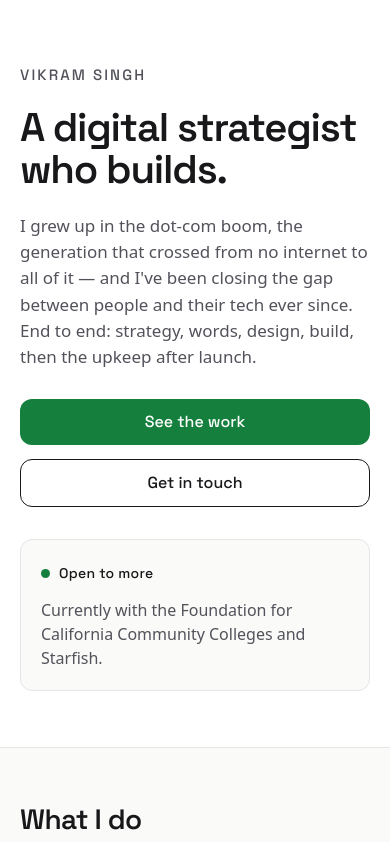
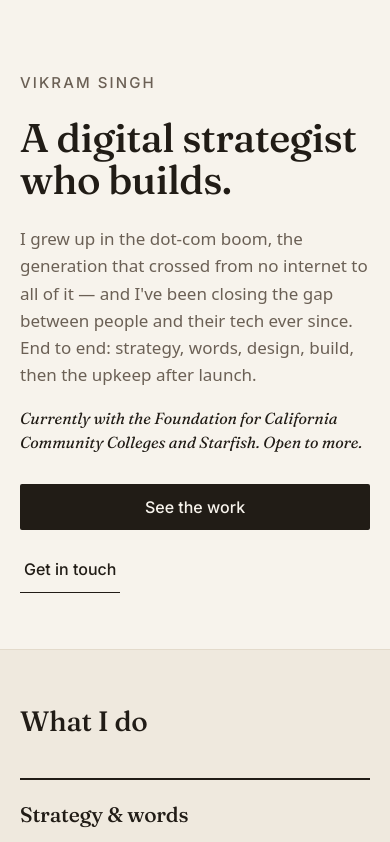
Before and after one commit to s1nghularity/personal-portfolio, a React (Create React App) app: page / in a window 390 px wide. Shown: the top 842 px of the page. Built offline with nearby package versions, Linux system fonts and the light colour scheme.

Commit message:
Refine to literary editorial: Fraunces serif, warm paper/ink, oxblood accent, square corners; simplify hero

```diff
--- a/public/index.html
+++ b/public/index.html
@@ -5,12 +5,12 @@
     <link rel="stylesheet" href="https://maxst.icons8.com/vue-static/landings/line-awesome/line-awesome/1.3.0/css/line-awesome.min.css">
     <link rel="icon" href="%PUBLIC_URL%/favicon.ico" />
     <meta name="viewport" content="width=device-width, initial-scale=1" />
-    <meta name="theme-color" content="#FFFFFF" />
+    <meta name="theme-color" content="#F7F3EC" />
 
-    <!-- type: Space Grotesk (headings) / Inter (body) -->
+    <!-- type: Fraunces (headings, literary serif) / Inter (body) -->
     <link rel="preconnect" href="https://fonts.googleapis.com" />
     <link rel="preconnect" href="https://fonts.gstatic.com" crossorigin />
-    <link href="https://fonts.googleapis.com/css2?family=Space+Grotesk:wght@500;600;700&family=Inter:wght@400;500;600&display=swap" rel="stylesheet" />
+    <link href="https://fonts.googleapis.com/css2?family=Fraunces:ital,opsz,wght@0,9..144,400;0,9..144,500;0,9..144,600;1,9..144,400;1,9..144,500&family=Inter:wght@400;500;600&display=swap" rel="stylesheet" />
 
     <meta
       name="description"
--- a/src/App.css
+++ b/src/App.css
@@ -6,26 +6,26 @@
 @import url('./styles/Contact.css');
 
 /* ============================================================
-   DESIGN TOKENS  —  capable studio: white/ink, one blue accent
+   DESIGN TOKENS  —  literary editorial: warm paper/ink, one oxblood accent
    ============================================================ */
 :root {
   /* surfaces */
-  --bg: #FFFFFF;
-  --bg-alt: #FAFAF8;       /* warm alternate */
+  --bg: #F7F3EC;          /* warm ivory paper */
+  --bg-alt: #EFE9DE;      /* slightly deeper warm, for alternating sections */
 
   /* text */
-  --ink: #18181B;
-  --ink-soft: #52525B;
+  --ink: #211C16;         /* warm near-black */
+  --ink-soft: #6B6055;    /* warm taupe-gray */
 
-  /* one accent — links, CTA, small marks */
-  --accent: #15803D;
-  --accent-press: #166534;
+  /* one accent — seasoned oxblood, used sparingly */
+  --accent: #8A3B2F;
+  --accent-press: #6E2D23;
 
   /* hairline */
-  --hairline: #E5E5E5;
+  --hairline: #E3DACB;    /* warm rule */
 
   /* type */
-  --font-display: 'Space Grotesk', system-ui, -apple-system, sans-serif;
+  --font-display: 'Fraunces', Georgia, 'Times New Roman', serif;
   --font-body: 'Inter', system-ui, -apple-system, sans-serif;
 
   /* spacing */
@@ -33,7 +33,7 @@
   --gutter: clamp(20px, 5vw, 40px);
   --container: 1080px;
   --measure: 68ch;
-  --radius: 12px;
+  --radius: 2px;
   --transition: 0.2s ease;
 }
 
@@ -68,9 +68,9 @@ h1, h2, h3, h4, h5, h6 {
   padding: 0;
   line-height: 1.1;
   font-family: var(--font-display);
-  font-weight: 600;
+  font-weight: 500;
   text-transform: none;
-  letter-spacing: -0.02em;
+  letter-spacing: -0.01em;
 }
 
 img { width: 100%; height: auto; display: block; }
@@ -103,73 +103,78 @@ button:focus-visible {
   font-size: 13px;
   letter-spacing: 0.14em;
   text-transform: uppercase;
-  color: var(--accent);
+  color: var(--ink-soft);
   margin: 0 0 16px;
 }
 
 .section-title {
   font-family: var(--font-display);
-  font-weight: 600;
-  font-size: clamp(28px, 4vw, 40px);
-  line-height: 1.1;
-  letter-spacing: -0.02em;
+  font-weight: 500;
+  font-size: clamp(28px, 4vw, 42px);
+  line-height: 1.12;
+  letter-spacing: -0.01em;
   color: var(--ink);
   margin: 0;
   text-wrap: balance;
 }
 
-/* buttons */
-.btn-accent,
-.btn-outline {
+/* primary CTA — solid warm ink, square, quiet */
+.btn-accent {
   display: inline-flex;
   align-items: center;
   justify-content: center;
-  font-family: var(--font-display);
+  font-family: var(--font-body);
   font-weight: 500;
   font-size: 16px;
   line-height: 1;
   padding: 15px 26px;
   border-radius: var(--radius);
   cursor: pointer;
-  transition: background-color var(--transition), color var(--transition),
-    border-color var(--transition), transform var(--transition);
+  transition: background-color var(--transition), color var(--transition);
   text-decoration: none;
-}
-
-.btn-accent {
-  background-color: var(--accent);
-  color: #fff;
+  background-color: var(--ink);
+  color: var(--bg);
 }
 
 .btn-accent:hover {
-  background-color: var(--accent-press);
-  color: #fff;
-  transform: translateY(-1px);
+  background-color: #000;
+  color: var(--bg);
 }
 
+/* secondary — plain underlined text link, not a pill */
 .btn-outline {
-  background-color: transparent;
+  display: inline-flex;
+  align-items: center;
+  font-family: var(--font-body);
+  font-weight: 500;
+  font-size: 16px;
+  line-height: 1;
+  padding: 15px 4px;
+  cursor: pointer;
+  text-decoration: none;
   color: var(--ink);
-  border: 1px solid var(--ink);
+  border-bottom: 1px solid var(--ink);
+  transition: color var(--transition), border-color var(--transition);
 }
 
 .btn-outline:hover {
-  background-color: var(--ink);
-  color: #fff;
-  transform: translateY(-1px);
+  color: var(--accent);
+  border-bottom-color: var(--accent);
 }
 
-/* text link with accent */
+/* text link — ink by default, oxblood on hover */
 .link-accent {
-  color: var(--accent);
+  color: var(--ink);
   font-weight: 500;
   text-decoration: none;
-  border-bottom: 1px solid currentColor;
+  border-bottom: 1px solid var(--ink);
   padding-bottom: 1px;
+  transition: color var(--transition), border-color var(--transition);
 }
 
 .link-accent:hover {
-  color: var(--accent-press);
+  color: var(--accent);
+  border-bottom-color: var(--accent);
 }
 
 /* scroll reveal — gated behind motion preference */
--- a/src/components/Banner.js
+++ b/src/components/Banner.js
@@ -4,15 +4,18 @@ export const Banner = () => {
   return (
     <section className='banner' id='home'>
       <Container>
-        <div className='hero-grid'>
-          <div className='hero-main'>
+        <div className='hero-copy'>
           <p className='hero-name'>Vikram Singh</p>
           <h1 className='hero-title'>A digital strategist who builds.</h1>
           <p className='hero-subhead'>
             I grew up in the dot-com boom, the generation that crossed from no
-              internet to all of it — and I've been closing the gap between
-              people and their tech ever since. End to end: strategy, words,
-              design, build, then the upkeep after launch.
+            internet to all of it — and I've been closing the gap between people
+            and their tech ever since. End to end: strategy, words, design,
+            build, then the upkeep after launch.
+          </p>
+          <p className='hero-availability'>
+            Currently with the Foundation for California Community Colleges and
+            Starfish. Open to more.
           </p>
           <div className='hero-ctas'>
             <a className='btn-accent' href='#work'>
@@ -23,18 +26,6 @@ export const Banner = () => {
             </a>
           </div>
         </div>
-
-          <aside className='hero-aside'>
-            <span className='hero-status'>
-              <span className='hero-dot' aria-hidden='true' />
-              Open to more
-            </span>
-            <p className='hero-availability'>
-              Currently with the Foundation for California Community Colleges and
-              Starfish.
-            </p>
-          </aside>
-        </div>
       </Container>
     </section>
   );
--- a/src/styles/Banner.css
+++ b/src/styles/Banner.css
@@ -1,111 +1,73 @@
 /* ============================================================
-   HERO — balanced two-column, fills the frame
+   HERO — single elegant column on warm paper
    ============================================================ */
 .banner {
   background-color: var(--bg);
-  padding-top: clamp(64px, 10vw, 120px);
+  padding-top: clamp(72px, 12vw, 148px);
   padding-bottom: var(--section-y);
   border-bottom: 1px solid var(--hairline);
 }
 
-.hero-grid {
-  display: grid;
-  grid-template-columns: 1.55fr 1fr;
-  gap: clamp(32px, 6vw, 80px);
-  align-items: end;
+.hero-copy {
+  max-width: 900px;
 }
 
 .hero-name {
-  font-family: var(--font-display);
+  font-family: var(--font-body);
   font-weight: 500;
   font-size: 15px;
   letter-spacing: 0.14em;
   text-transform: uppercase;
   color: var(--ink-soft);
-  margin: 0 0 20px;
+  margin: 0 0 22px;
 }
 
 .hero-title {
   font-family: var(--font-display);
-  font-weight: 600;
-  letter-spacing: -0.03em;
-  line-height: 1.05;
+  font-weight: 500;
+  letter-spacing: -0.015em;
+  line-height: 1.06;
   color: var(--ink);
-  font-size: clamp(40px, 6vw, 68px);
+  font-size: clamp(40px, 7vw, 80px);
+  max-width: 15ch;
   margin: 0;
   text-wrap: balance;
 }
 
 .hero-subhead {
-  max-width: 54ch;
-  margin: clamp(22px, 3vw, 30px) 0 0;
+  max-width: 56ch;
+  margin: clamp(24px, 3.5vw, 34px) 0 0;
   font-size: clamp(17px, 1.3vw, 20px);
-  line-height: 1.55;
+  line-height: 1.6;
   color: var(--ink-soft);
   text-wrap: pretty;
+}
+
+.hero-availability {
+  max-width: 56ch;
+  margin: 18px 0 0;
+  font-family: var(--font-display);
+  font-style: italic;
+  font-weight: 400;
+  font-size: clamp(16px, 1.2vw, 18px);
+  line-height: 1.5;
+  color: var(--ink);
 }
 
 .hero-ctas {
   display: flex;
   flex-wrap: wrap;
-  gap: 14px;
-  margin-top: clamp(28px, 4vw, 40px);
-}
-
-/* availability card on the right */
-.hero-aside {
-  border: 1px solid var(--hairline);
-  border-radius: var(--radius);
-  background-color: var(--bg-alt);
-  padding: clamp(20px, 2vw, 28px);
-}
-
-.hero-status {
-  display: inline-flex;
   align-items: center;
-  gap: 9px;
-  font-family: var(--font-display);
-  font-weight: 500;
-  font-size: 14px;
-  letter-spacing: 0.02em;
-  color: var(--ink);
-  margin-bottom: 14px;
-}
-
-.hero-dot {
-  width: 9px;
-  height: 9px;
-  border-radius: 50%;
-  background-color: var(--accent);
-}
-
-.hero-availability {
-  margin: 0;
-  font-size: 16px;
-  line-height: 1.5;
-  color: var(--ink-soft);
-}
-
-@media (max-width: 820px) {
-  .hero-grid {
-    grid-template-columns: 1fr;
-    gap: 32px;
-    align-items: start;
-  }
-
-  .hero-aside {
-    justify-self: start;
-    max-width: 36ch;
-  }
+  gap: 12px 28px;
+  margin-top: clamp(30px, 4vw, 42px);
 }
 
 @media (max-width: 480px) {
-  .hero-ctas .btn-accent,
-  .hero-ctas .btn-outline {
+  .hero-ctas {
+    gap: 16px;
+  }
+
+  .hero-ctas .btn-accent {
     flex: 1 1 100%;
   }
-
-  .hero-aside {
-    max-width: none;
-  }
 }
--- a/src/styles/Contact.css
+++ b/src/styles/Contact.css
@@ -18,11 +18,11 @@
   max-width: 18ch;
   margin: 0;
   font-family: var(--font-display);
-  font-weight: 600;
-  letter-spacing: -0.02em;
-  line-height: 1.1;
+  font-weight: 500;
+  letter-spacing: -0.01em;
+  line-height: 1.12;
   color: var(--ink);
-  font-size: clamp(30px, 4.5vw, 48px);
+  font-size: clamp(30px, 4.5vw, 50px);
   text-wrap: balance;
 }
 
@@ -35,14 +35,16 @@
   font-family: var(--font-display);
   font-weight: 500;
   font-size: clamp(20px, 2.4vw, 26px);
-  color: var(--accent);
+  color: var(--ink);
   text-decoration: none;
-  border-bottom: 1px solid currentColor;
+  border-bottom: 1px solid var(--ink);
   padding-bottom: 2px;
+  transition: color var(--transition), border-color var(--transition);
 }
 
 .contact-mail:hover {
-  color: var(--accent-press);
+  color: var(--accent);
+  border-bottom-color: var(--accent);
 }
 
 .contact-socials {
--- a/src/styles/RecentWork.css
+++ b/src/styles/RecentWork.css
@@ -32,11 +32,6 @@
   border: 1px solid var(--hairline);
   border-radius: var(--radius);
   overflow: hidden;
-  transition: transform var(--transition);
-}
-
-.rw-media:hover {
-  transform: translateY(-3px);
 }
 
 .rw-media img {
@@ -48,10 +43,10 @@
 
 .rw-name {
   font-family: var(--font-display);
-  font-weight: 600;
-  font-size: clamp(24px, 3vw, 32px);
-  line-height: 1.1;
-  letter-spacing: -0.02em;
+  font-weight: 500;
+  font-size: clamp(24px, 3vw, 33px);
+  line-height: 1.12;
+  letter-spacing: -0.01em;
   color: var(--ink);
   margin: 0 0 14px;
 }
--- a/src/styles/WhatIDo.css
+++ b/src/styles/WhatIDo.css
@@ -28,9 +28,10 @@
 
 .wid-title {
   font-family: var(--font-display);
-  font-weight: 600;
-  font-size: clamp(20px, 2.2vw, 24px);
+  font-weight: 500;
+  font-size: clamp(21px, 2.2vw, 25px);
   line-height: 1.15;
+  letter-spacing: -0.01em;
   color: var(--ink);
   margin: 0 0 12px;
 }
--- a/src/styles/WorkHistory.css
+++ b/src/styles/WorkHistory.css
@@ -29,19 +29,19 @@
 }
 
 .history-dates {
-  font-family: var(--font-display);
+  font-family: var(--font-body);
   font-size: 14px;
   font-weight: 500;
   line-height: 1.5;
   color: var(--ink-soft);
-  padding-top: 0.3em;
+  padding-top: 0.4em;
   font-variant-numeric: tabular-nums;
 }
 
 .history-role {
   font-family: var(--font-display);
-  font-weight: 600;
-  font-size: clamp(18px, 2vw, 21px);
+  font-weight: 500;
+  font-size: clamp(19px, 2vw, 22px);
   line-height: 1.25;
   letter-spacing: -0.01em;
   color: var(--ink);
@@ -87,16 +87,19 @@
 
 .history-toggle {
   margin-top: 28px;
-  font-family: var(--font-display);
+  font-family: var(--font-body);
   font-weight: 500;
   font-size: 15px;
-  color: var(--accent);
+  color: var(--ink);
   cursor: pointer;
   padding: 10px 0;
+  border-bottom: 1px solid var(--ink);
+  transition: color var(--transition), border-color var(--transition);
 }
 
 .history-toggle:hover {
-  color: var(--accent-press);
+  color: var(--accent);
+  border-bottom-color: var(--accent);
 }
 
 @media (max-width: 600px) {
```
Also changed, not shown: 1 other file (tests, documents, lock files or other folders). Lines whose indentation alone changed are shown as unchanged.
